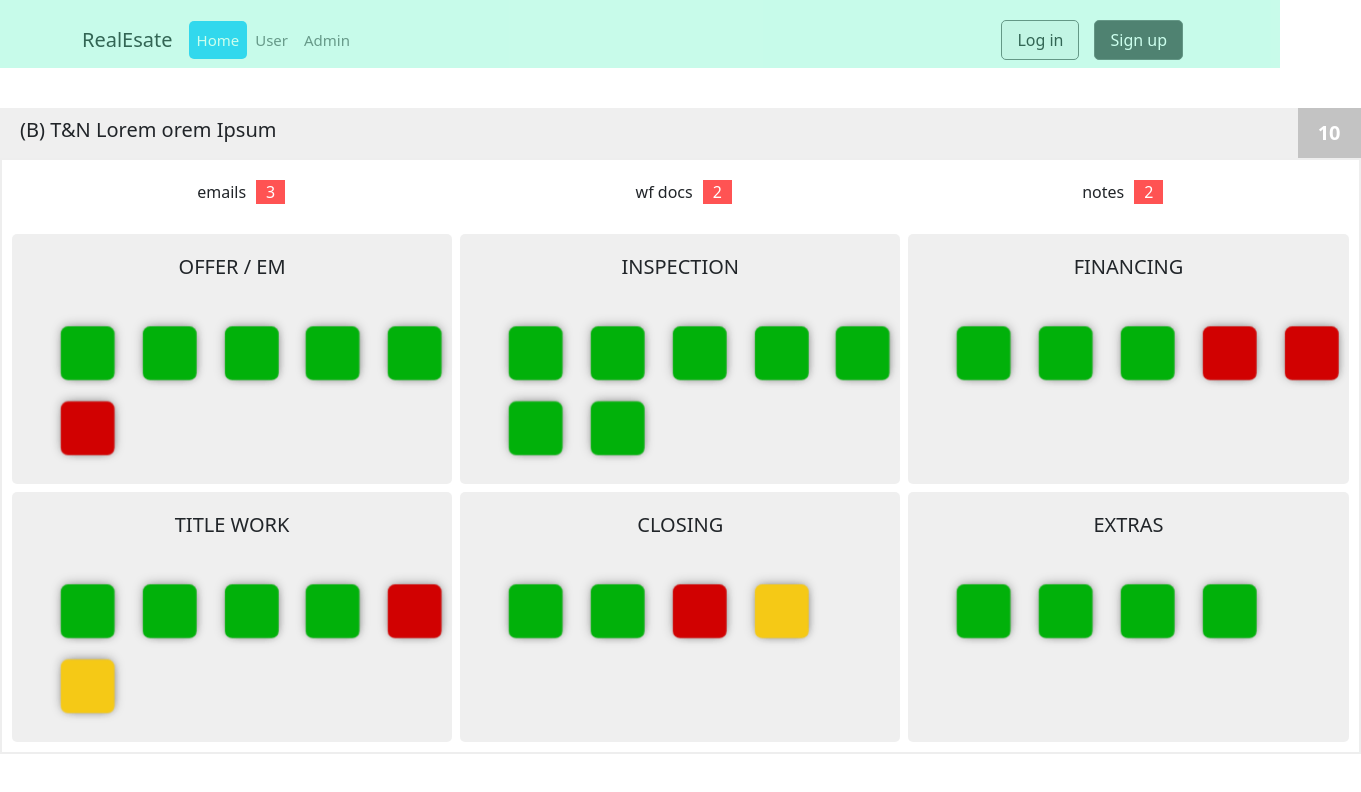
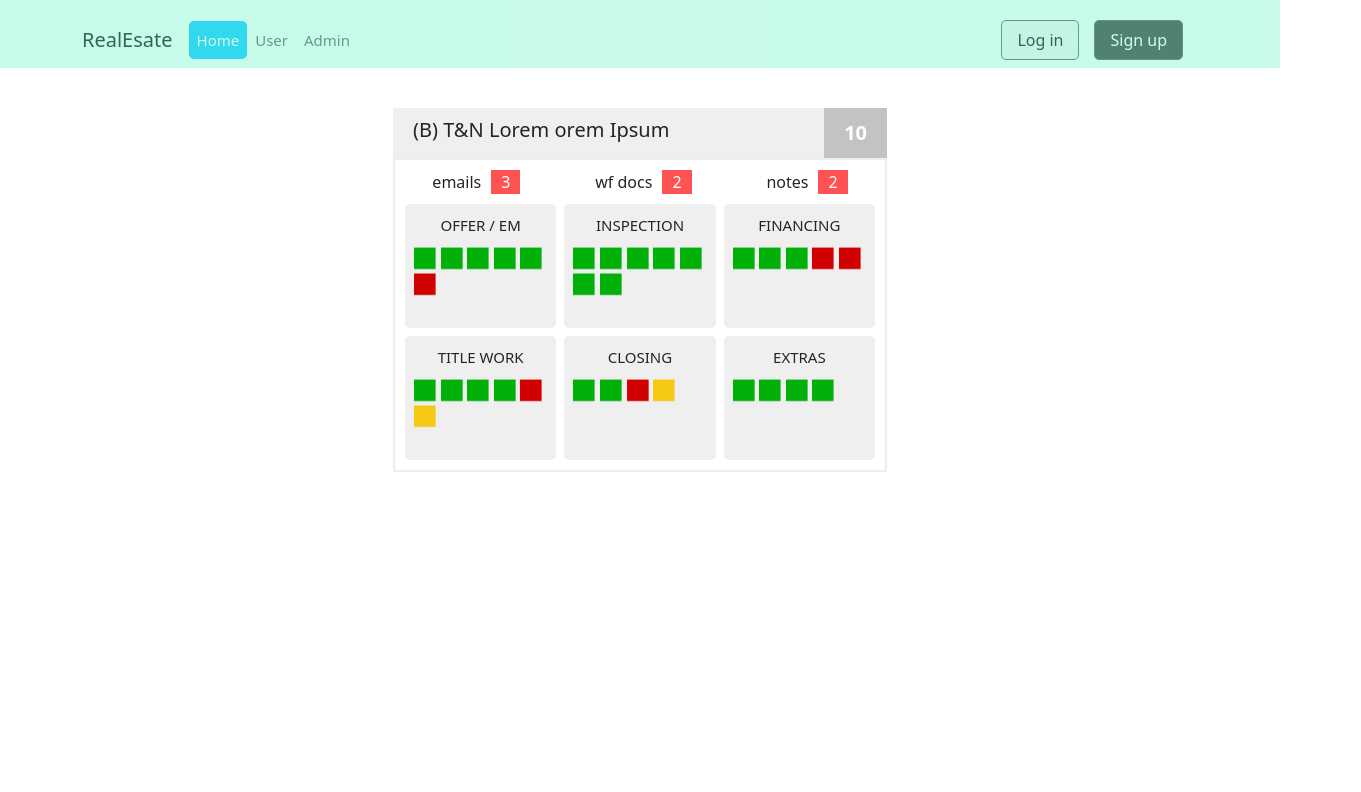
Before and after one commit to pantaki/pantaki, a React (Create React App) app: page / in a window 1280 px wide. Shown: the top 792 px of the page, 1361 px wide, since content can reach past the window. Built offline with nearby package versions, Linux system fonts and the light colour scheme.

Commit message:
update 6/7

```diff
--- a/src/App.scss
+++ b/src/App.scss
@@ -161,7 +161,7 @@ h4.inspection {
       border: 2px solid #eee;
 
       .item-note {
-        padding: 20px;
+        padding-top: 10px;
         display: flex;
         justify-content: space-around;
         background: #fff;
@@ -186,14 +186,14 @@ h4.inspection {
         grid-gap: 0.5rem;
 
         .item-card {
-          padding: 0.5rem;
+          // padding: 0.5rem;
           border-radius: 5px;
           background: #cccccc4f;
           text-align: center;
-          min-height: 250px;
+          // min-height: 250px;
 
           .item-card-title {
-            font-size: 20px;
+            font-size: 15px;
             margin: 10px 0;
             display: inline-block;
             text-transform: uppercase;
@@ -201,10 +201,12 @@ h4.inspection {
           }
           .item-card-content {
             display: grid;
-            grid-template-columns: repeat(5, 0.1fr);
+            grid-template-columns: repeat(5, 1fr);
             grid-auto-rows: auto;
-            grid-gap: 0.3rem;
+            grid-gap: 0.1rem;
             padding: 10px;
+            justify-content: flex-start;
+            margin-top: 10px;
 
             .item-task > span {
               width: 30px;
@@ -216,11 +218,9 @@ h4.inspection {
               opacity: 0.6;
             }
             .item-task {
-              // width: 50px;
-              // height: 50px;
-              // display: flex;
-              // justify-content: center;
-              // align-items: center;
+              height: 25px;
+              transition: 0.5s;
+
               .task_done {
                 background: $task_done ;
 
@@ -632,7 +632,7 @@ h4.inspection {
 
 // homepage effects test
 .item-task {
-  height: 70px;
+  height: 55px;
   transition: 0.5s;
   .homepage-effects {
     display: flex;
@@ -649,26 +649,20 @@ h4.inspection {
       flex-direction: column;
       gap: 0;
       transition: 0.5s;
+      padding-left: 5px;
 
 
       li {
         position: relative;
         list-style: none;
-        width: 45px;
-        height: 45px;
-        padding: 15px;
-        // background: #dbdbdb;
-        background: #28bb42;
-        gap: 20px;
+        width: 20px;
+        height: 20px;
         display: flex;
-        justify-content: flex-start;
+        justify-content: center;
         align-items: center;
-        border-radius: 6px;
-        // box-shadow: 0 -15px 25px rgba(0,0,0,0.25);
-        box-shadow: 0 -1px 10px rgba(0, 0, 0, 0.25);
         transition: 0.3s;
         transition-delay: calc(var(--i) * 0.05s);
-
+        font-size: 10px;
 
       }
 
@@ -678,7 +672,9 @@ h4.inspection {
         // opacity: 0.6;
         // background: #28bb42;
 
-        transform: translateX(4px) translateZ(0px) translateY(31px);
+
+        // transform: translateX(-3px) translateZ(0) translateY(29px);
+        transform: translateX(-7px) translateZ(-300px) translateY(-37px);
         opacity: 0.6;
         background: #1d00f7;
       }
@@ -687,7 +683,9 @@ h4.inspection {
         // background: #eee;
         // background: #28bb42;
 
-        transform: translateX(4px) translateZ(0px) translateY(-15px);
+
+        // transform: translateX(-3px) translateZ(0) translateY(-16px);
+        transform: translateX(-8px) translateZ(-300px) translateY(-58px);
         background: #ffed00;
       }
       li:nth-child(3) {
@@ -696,7 +694,9 @@ h4.inspection {
         // transform: translateZ(75px) translateY(15px);
         // background: #28bb42;
 
-        transform: translateX(4px) translateZ(0px) translateY(-61px);
+
+        // transform: translateX(-3px) translateZ(0px) translateY(-61px);
+        transform: translateX(-8px) translateZ(-300px) translateY(-77px);
         background: #e52016;
       }
       li:nth-child(4) {
@@ -704,7 +704,9 @@ h4.inspection {
         // background: #fff;
         // background: #28bb42;
 
-        transform: translateZ(130px) translateY(-100px);
+
+        // transform: translateX(-3px) translateZ(130px) translateY(-100px);
+        transform: translateX(-5px) translateZ(60px) translateY(-75px);
         background: #01b10a;
       }
 
@@ -714,19 +716,18 @@ h4.inspection {
       }
     }
     ul:hover {
-      gap: 10px;
+      gap: 5px;
       z-index: 50;
 
     }
     ul:hover li:nth-child(1), ul:hover li:nth-child(2), ul:hover li:nth-child(3) {
       opacity: 1;
       background: #28bb42cc;
-      // transform: translateX(0px) translateZ(0px) translateY(0px);
-      transform: translateX(0px) translateZ(0px) translateY(-80px);
+      transform: translateX(-5px) translateZ(0px) translateY(-68px);
     }
     ul:hover li:nth-child(4) {
       // transform: translateZ(-40px) translateY(-109px);
-      transform: translateZ(-80px) translateY(-140px);
+      transform: translateX(-8px) translateZ(-380px) translateY(-120px);
 
     }
 
```
